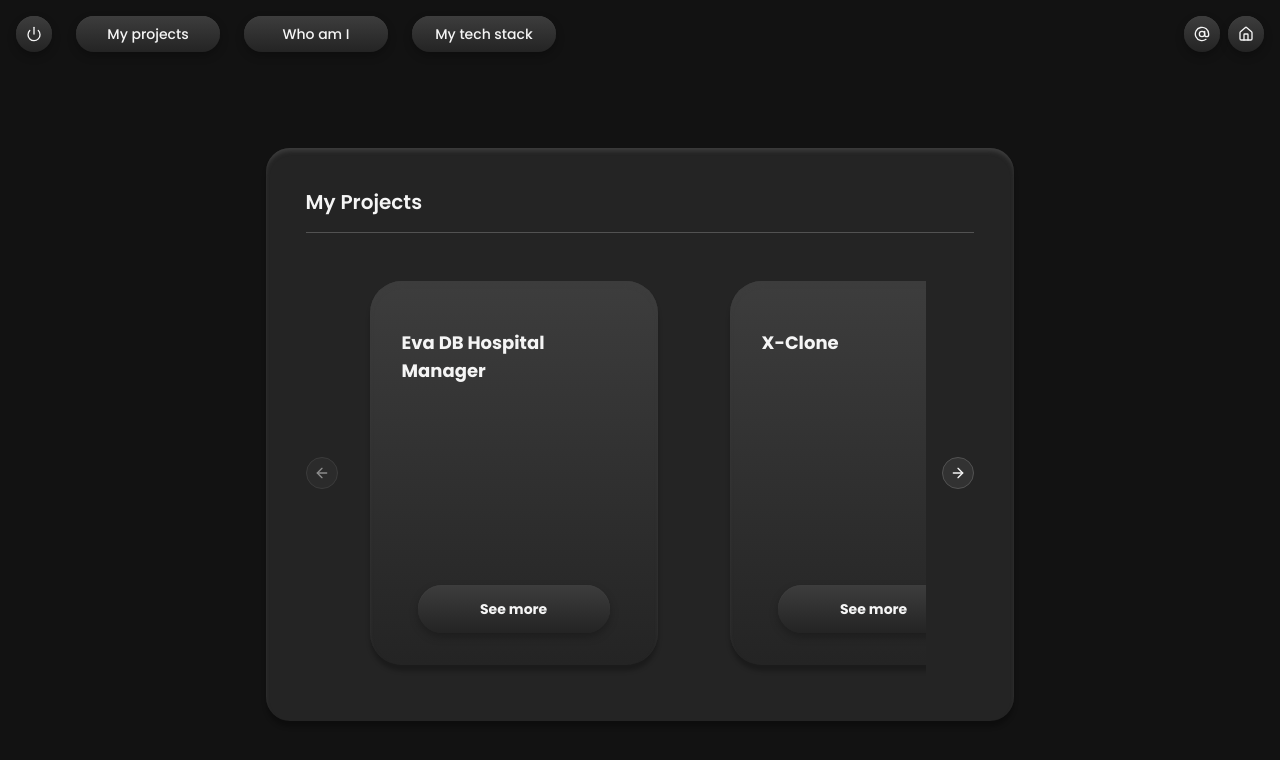
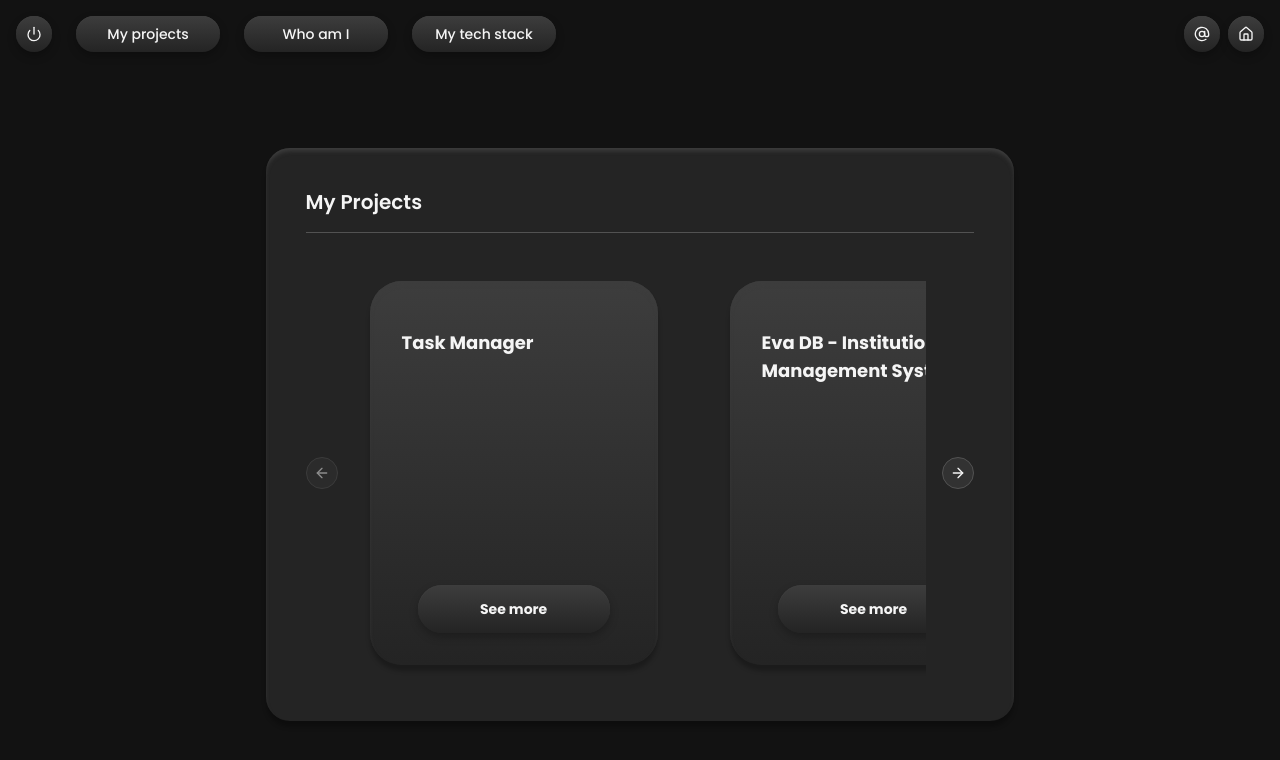
Before and after one commit to Rusiton/portfolio, a React (Vite) app: page /projects in a window 1280 px wide. Shown: the top 760 px of the page. Built offline with nearby package versions, Linux system fonts and the light colour scheme.

Commit message:
Changed projects descriptions and added CTAs to them

```diff
--- a/src/assets/json/projects.json
+++ b/src/assets/json/projects.json
@@ -2,46 +2,64 @@
     "projects": [
         {
             "id": 1,
-            "title": "Eva DB Hospital Manager",
-            "desc": "Thesis project developed in collaboration with Eva Perón Hospital. Comprehensive patient management system for intensive care unit featuring user authentication, medical records administration, patient management, and internal system communication. Implements custom MVC architecture with PHP templating system, optimized query models, and REST API for frontend-backend communication.",
+            "title": "Task Manager",
+            "firstParagraph": "Team-oriented task manager application, ideal to organize projects, assing responsabilities and make project follow-up.",
+            "secondParagraph": "Inspired by Kanban-style workflows, this system can be adapted to businesses that need real-time task tracking and team collaboration.",
+            "embed": "https://www.youtube.com/embed/gB3sObcR4_Q?si=1R0j9Sxwung9TDCn",
+            "tags": [
+                "Laravel", "React", "Tailwind CSS", "API Tokens", "MySQL"
+            ],
+            "cta": "Do you need a system to organize teams or tasks in your business?",
+            "ctaButton": "Let`s talk about your project"
+        },
+        {
+            "id": 2,
+            "title": "Eva DB - Institutional Management System",
+            "firstParagraph": "Eva DB is a comprehensive web-based management system developed for institutional environments. It allows authorized staff to manage users, internal records, and workflows from a centralized platform, improving organization, traceability, and internal communication.",
+            "secondParagraph": "The system was developed in collaboration with a public hospital, addressing real-world requirements such as access control, data integrity, and role-based permissions.",
+            "thirdParagraph": "Built with a scalable architecture and REST-based communication, the system can be adapted to different types of institutions or businesses with complex internal processes.",
             "embed": "https://www.youtube.com/embed/oQnkd0SiIy0?si=GbItZ3mB8qSwcAhs",
             "tags": [
                 "PHP", "MySQL", "JavaScript", "HTML", "CSS"
-            ]
+            ],
+            "cta": "Do you need a custom internal system for your organization or institution?",
+            "ctaButton": "Discuss a custom system"
         },
         {
-            "id": 2,
-            "title": "X-Clone",
-            "desc": "My first Laravel project, clone of the famous social-media app X, previously known as Twitter. Made purely using the Laravel TALL stack.",
+            "id": 3,
+            "title": "X-Clone - Social Platform Prototype",
+            "firstParagraph": "X-Clone is an interactive web platform focused on user-generated content and real-time interaction. The application includes user authentication, profiles, content publishing, and dynamic updates, providing a solid foundation for social or community-driven platforms.",
+            "secondParagraph": "Built using the Laravel TALL stack, the system demonstrates how modern web applications can deliver fast, responsive user experiences without sacrificing maintainability.",
+            "thirdParagraph": "This type of platform can be adapted to communities, internal company networks, or custom social applications.",
             "embed": "https://www.youtube.com/embed/zob9BQmir34",
             "tags": [
                 "Laravel", "Livewire", "Alpine JS", "Tailwind CSS", "Blade", "MySQL"
-            ]
-        },
-        {
-            "id": 3,
-            "title": "Task Manager",
-            "desc": "Inspired from kanban applications like Trello, I created this app to adquiere knowledge in the field of real-time data and team management.",
-            "embed": "https://www.youtube.com/embed/gB3sObcR4_Q?si=1R0j9Sxwung9TDCn",
-            "tags": [
-                "Laravel", "React", "Tailwind CSS", "API Tokens", "MySQL"
-            ]
+            ],
+            "cta": "This architecture can be adapted to platforms that require user interaction and content publishing.",
+            "ctaButton": "Let`s discuss your idea"
         },
         {
             "id": 4,
             "title": "Profile Picture Uploader",
-            "desc": "Simple but strong application made to upload an image as your profile picture which then can be used or downloaded by other users. It's perhaps my most complete application yet. Includes Backend API in Laravel and Frontend in React. Implements Google OAuth, Sanctum Authentication with API tokens, Email sending, Query Caching with TanStack (React Query), Cloud Storage, and so on.",
+            "firstParagraph": "Simple but strong application made to upload an image as your profile picture which then can be used or downloaded by other users. ",
+            "secondParagraph": "",
+            "thirdParagraph": "It's perhaps my most complete application yet. Includes Backend API in Laravel and Frontend in React. Implements Google OAuth, Sanctum Authentication with API tokens, Email sending, Query Caching with TanStack (React Query), Cloud Storage, and so on.",
             "tags": [
                 "Laravel", "React", "Tailwind CSS", "Google OAuth", "API Tokens", "Cloud Storage", "React Query", "MySQL"
-            ]
+            ],
+            "cta": "I can develop a system to store all your files in one click",
+            "ctaButton": ""
         },
         {
             "id": 5,
             "title": "Personal Portfolio",
-            "desc": "A simple landing page built with React JS to showcase who I am, my skills, and my other projects.",
+            "firstParagraph": "My personal portfolio, a simple web page I built to showcase who I am, my skills, and my projects.",
+            "secondParagraph": "",
             "tags": [
                 "React", "Tailwind CSS"
-            ]
+            ],
+            "cta": "I can make your own personal or businnes portfolio too!",
+            "ctaButton": ""
         }
     ]
 }
--- a/src/pages/ProjectsScreen.tsx
+++ b/src/pages/ProjectsScreen.tsx
@@ -8,19 +8,27 @@ import { Carousel, CarouselContent, CarouselItem, CarouselNext, CarouselPrevious
 import { projects } from "@/assets/json/projects.json";
 import Chip from "@/components/ui/chip";
 import { FadeIn } from "@/components/animations/fade-in";
+import CallToAction from "@/components/ui/call-to-action";
+import { useNavigate } from "react-router-dom";
 
 type ProjectType = {
     id: number,
     title: string,
     img?: string,
-    desc: string,
+    firstParagraph: string,
+    secondParagraph: string,
+    thirdParagraph?: string,
     embed?: string,
     tags?: string[],
+    cta: string,
+    ctaButton: string,
 }
 
 export default function ProjectsScreen() {
     const [openModal, setOpenModal] = useState<boolean>(false);
     const [displayedProject, setDisplayedProject] = useState<ProjectType | null>(null);
+
+    const navigate = useNavigate();
 
     const displayProjectInfo = (id: number) => {
         setOpenModal(true);
@@ -38,7 +46,7 @@ export default function ProjectsScreen() {
 
             <Modal open={openModal} close={() => setOpenModal(false)}>
                 { displayedProject &&
-                    <div className="w-full md:w-[500px] lg:w-[700px]">
+                    <div className="w-full md:w-[500px] lg:w-[800px] max-h-[550px] overflow-y-auto">
                         { displayedProject.title &&
                             <h1 className="text-2xl font-bold">
                                 { displayedProject.title }
@@ -47,9 +55,17 @@ export default function ProjectsScreen() {
 
                         <Separator className="my-4" />
 
-                        <div className="flex flex-col gap-8">
-                            { displayedProject.desc &&
-                                <p>{ displayedProject.desc }</p>
+                        <div className="flex flex-col gap-4">
+                            { displayedProject.firstParagraph &&
+                                <p className="text-sm">{ displayedProject.firstParagraph }</p>
+                            }
+
+                            { displayedProject.secondParagraph &&
+                                <p className="text-sm">{ displayedProject.secondParagraph }</p>
+                            }
+
+                            { displayedProject.thirdParagraph &&
+                                <p className="text-sm">{ displayedProject.thirdParagraph }</p>
                             }
 
                             { displayedProject.embed &&
@@ -72,6 +88,24 @@ export default function ProjectsScreen() {
                                         />
                                     ) }
                                 </ul>
+                            }
+
+                            { displayedProject.cta &&
+                                <div className="mt-2">
+                                    <p className="w-full text-center font-bold underline underline-offset-2">
+                                        {displayedProject.cta}
+                                    </p>
+                                    <div className="mt-4 w-full flex justify-center">
+                                        <CallToAction
+                                            text={displayedProject.ctaButton}
+                                            size="sm"
+                                            callback={() => navigate('/contact')}
+                                        />
+                                    </div>
+                                    <p className="mt-4 w-full text-center italic text-xs text-foreground-muted">
+                                        Tailored to your business needs
+                                    </p>
+                                </div>
                             }
                         </div>
                     </div>
```
Also changed, not shown: src/components/ui/project-card.tsx (+3 -6 lines).
